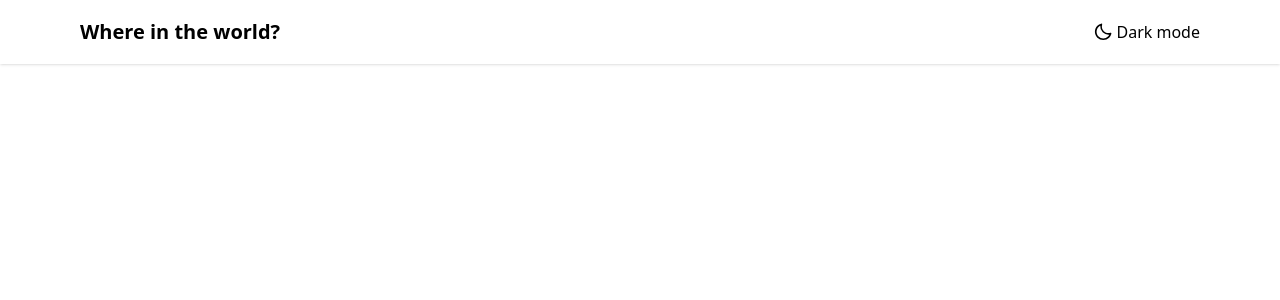
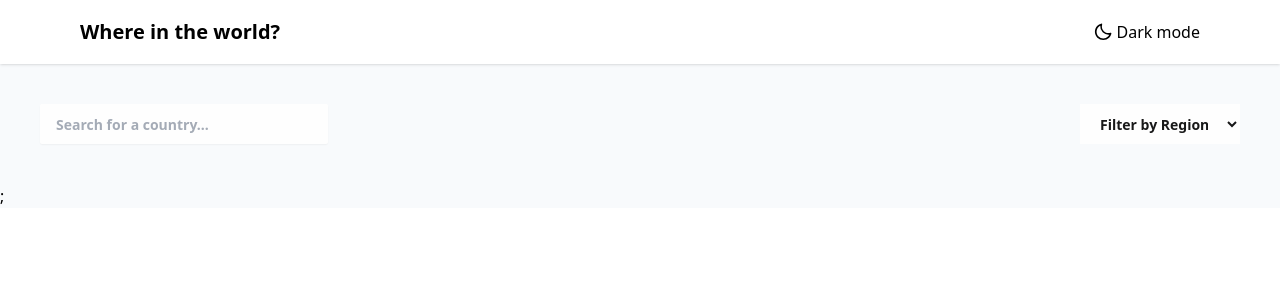
Before and after one commit to jaoincode/where-in-the-world, a React (Vite) app: page / in a window 1280 px wide. Shown: the top 300 px of the page. Built offline with nearby package versions, Linux system fonts and the light colour scheme.

Commit message:
adding router and starting home page with filter inputs

```diff
--- a/package.json
+++ b/package.json
@@ -11,7 +11,8 @@
   "dependencies": {
     "react": "^18.2.0",
     "react-dom": "^18.2.0",
-    "react-icons": "^4.7.1"
+    "react-icons": "^4.7.1",
+    "react-router-dom": "^6.6.2"
   },
   "devDependencies": {
     "@types/react": "^18.0.26",
--- a/src/App.tsx
+++ b/src/App.tsx
@@ -1,10 +1,9 @@
-import React from "react";
-import Header from "./components/Header";
+import AllRoutes from "./routes";
 
 function App() {
   return (
-    <div>
-      <Header />
+    <div className="bg-slate-50 dark:bg-slate-800">
+      <AllRoutes />;
     </div>
   );
 }
--- /dev/null
+++ b/src/pages/Home/Home.tsx
@@ -0,0 +1,31 @@
+import React from "react";
+import Header from "../../components/Header";
+
+function Home() {
+  return (
+    <div>
+      <Header />
+      <div className="max-w-7xl p-10 mx-auto">
+        <div className="flex justify-between flex-col gap-4 md:flex-row md:gap-0">
+          <input
+            type="text"
+            className="bg-white dark:bg-slate-700 w-72 h-10 border-none rounded-sm shadow-sm dark:text-white text-sm font-semibold p-4 select-none outline-none opacity-90 focus:opacity-100 transition-opacity"
+            placeholder="Search for a country..."
+          />
+          <select
+            id="countries"
+            className="w-40  h-10 text-sm font-semibold opacity-90 focus:opacity-100 bg-white dark:bg-slate-700 dark:text-white outline-none px-4"
+          >
+            <option selected>Filter by Region</option>
+            <option value="US">United States</option>
+            <option value="CA">Canada</option>
+            <option value="FR">France</option>
+            <option value="DE">Germany</option>
+          </select>
+        </div>
+      </div>
+    </div>
+  );
+}
+
+export default Home;
--- /dev/null
+++ b/src/pages/Home/index.ts
@@ -0,0 +1 @@
+export { default } from "./Home";
--- /dev/null
+++ b/src/routes.tsx
@@ -0,0 +1,15 @@
+import React from "react";
+import { BrowserRouter as Router, Routes, Route } from "react-router-dom";
+import Home from "./pages/Home";
+
+function AllRoutes() {
+  return (
+    <Router>
+      <Routes>
+        <Route path="/" element={<Home />} />
+      </Routes>
+    </Router>
+  );
+}
+
+export default AllRoutes;
```
Also changed, not shown: 1 other file (tests, documents, lock files or other folders).
